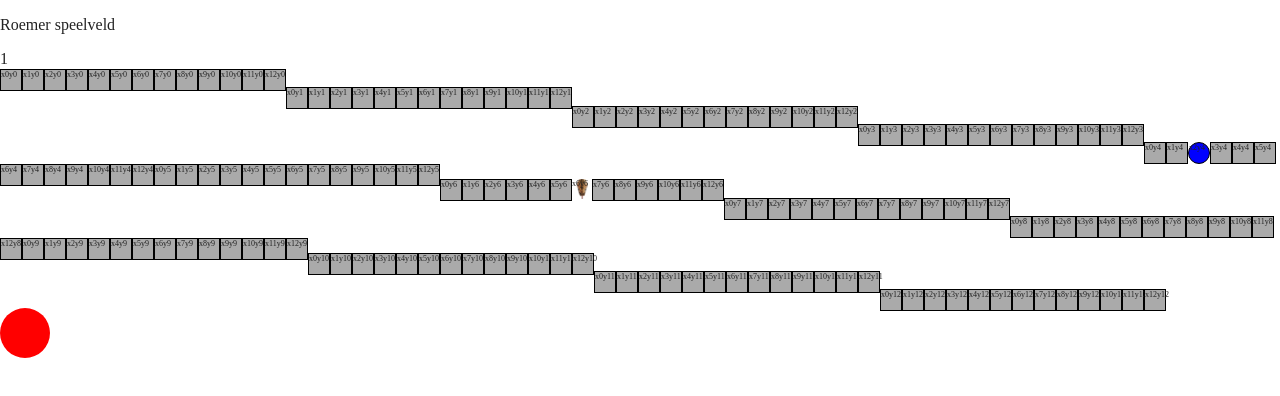
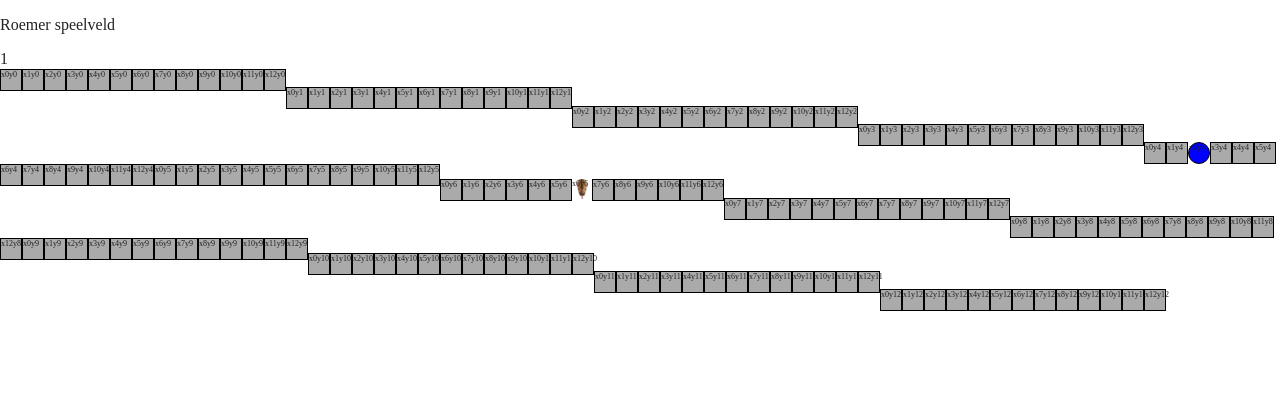
Before and after one commit to Fallux/snake_game2021, a website built with Parcel: page index.html in a window 1280 px wide. Built offline with nearby package versions, Linux system fonts and the light colour scheme.

Commit message:
rode bal helaas weggewerkt want het was overbodig

```diff
--- a/css/main.css
+++ b/css/main.css
@@ -104,34 +104,6 @@ textarea {
     font-size: 8px;
   }
 
-#value_i8{/*added id='value'"+i+" in line 13 main.js* the i defines the number. because the limit blocks worth is 10. I choose number 5 between number 0 and 9*/
-  background-color: crimson;
-}
-#value_j8{
-  background-color: steelblue;
-}
-#bal{
-  width: 50px;
-  height: 50px;
-  background-color: red;
-  border-radius: 50%;
-}
-/*
-#x11y11{
-  background: green;
-}
-#x10y10{
-  background: yellow;
-}
-
-#x12y0{
-  background: blue;
-}
-
-#x12y12{
-  background: black;
-}
-*/
 
 .bodySnake{
   background-color:  red;
--- a/index.html
+++ b/index.html
@@ -28,7 +28,6 @@
   <p>Roemer speelveld</p>
   <div id="keyboardInput">niets</div>
   <div id="board"></div>
-  <div id="bal"></div>
 
 
 
```
